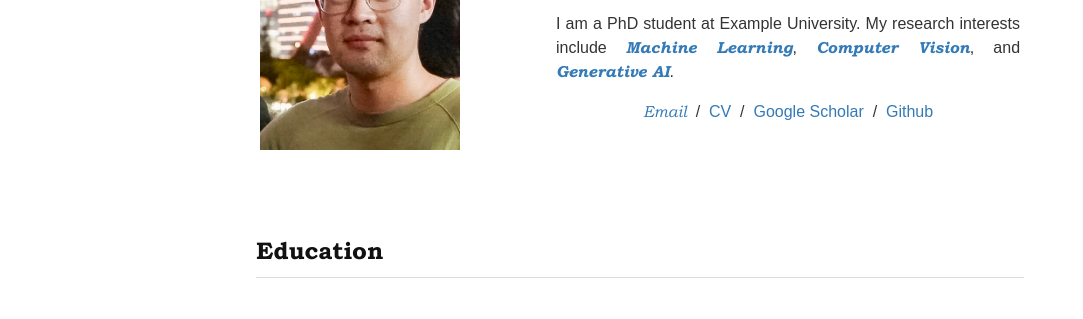
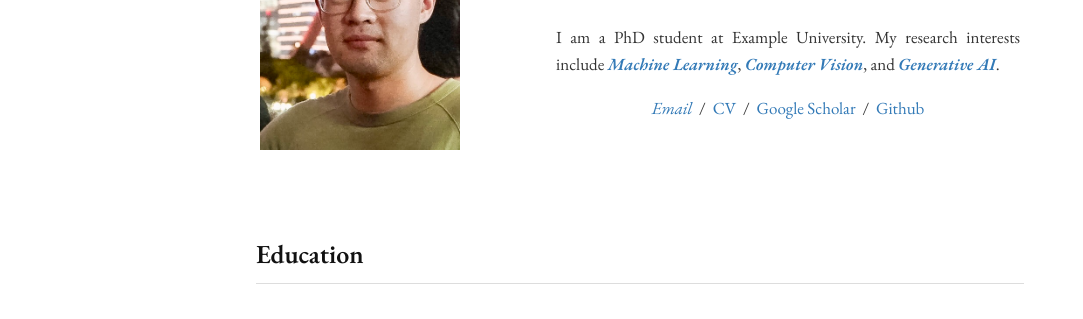
Before and after one commit to xsj57/xsj57.github.io, a plain HTML site: page index.html in a window 1280 px wide. Shown: the part 157-476 px from the top of the page, without its empty margins (0-1083 px from the left). Drawn offline with Linux system fonts and the light colour scheme.

Commit message:
new file:   fonts/EBGaramond-Bold.woff2 	new file:   fonts/EBGaramond-BoldItalic.woff2 	new file:   fonts/EBGaramond-ExtraBold.woff2 	new file:   fonts/EBGaramond-ExtraBoldItalic.woff2 	new file:   fonts/EBGaramond-Italic.woff2 	new file:   fonts/EBGaramond-Medium.woff2 	new file:   fonts/EBGaramond-MediumItalic.woff2 	new file:   fonts/EBGaramond-Regular.woff2 	new file:   fonts/EBGaramond-SemiBold.woff2 	new file:   fonts/EBGaramond-SemiBoldItalic.woff2 	deleted:    fonts/bookmanoldstyle.woff2 	deleted:    fonts/bookmanoldstyle_bold.woff2 	deleted:    fonts/bookmanoldstyle_bolditalic.woff2 	deleted:    fonts/bookmanoldstyle_italic.woff2 	modified:   stylesheet.css

```diff
--- a/stylesheet.css
+++ b/stylesheet.css
@@ -1,48 +1,50 @@
-/* --- 定义完整的 "Bookman Old Style" 字体家族 --- */
+/* --- 第一步：定义完整的 "EB Garamond" 字体家族 --- */
+/* 我们将为同一个字体家族 'EB Garamond' 定义不同的字重和样式 */
 
-/* 1. 定义常规体 (Regular) */
+/* 1. 定义常规体 (Regular) - 字重 400 */
 @font-face {
-    font-family: 'Bookman Old Style';
-    /* 确保这个文件名与你上传的文件名大小写完全一致 */
-    src: url('fonts/bookmanoldstyle.woff2') format('woff2');
-    font-weight: normal;
+    font-family: 'EB Garamond';
+    src: url('fonts/EBGaramond-Regular.woff2') format('woff2');
+    font-weight: 400;
+    /* 使用数字字重，更精确 */
     font-style: normal;
 }
 
-/* 2. 定义斜体 (Italic) */
+/* 2. 定义斜体 (Italic) - 字重 400 */
 @font-face {
-    font-family: 'Bookman Old Style';
-    src: url('fonts/bookmanoldstyle_italic.woff2') format('woff2');
-    font-weight: normal;
+    font-family: 'EB Garamond';
+    src: url('fonts/EBGaramond-Italic.woff2') format('woff2');
+    font-weight: 400;
     font-style: italic;
 }
 
-/* 3. 定义粗体 (Bold) */
+/* 3. 定义半粗体 (SemiBold) - 字重 600 */
 @font-face {
-    font-family: 'Bookman Old Style';
-    src: url('fonts/bookmanoldstyle_bold.woff2') format('woff2');
-    font-weight: bold;
+    font-family: 'EB Garamond';
+    src: url('fonts/EBGaramond-SemiBold.woff2') format('woff2');
+    font-weight: 600;
     font-style: normal;
 }
 
-/* 4. 定义粗斜体 (Bold Italic) */
+/* 4. 定义半粗斜体 (SemiBold Italic) - 字重 600 */
 @font-face {
-    font-family: 'Bookman Old Style';
-    src: url('fonts/bookmanoldstyle_bolditalic.woff2') format('woff2');
-    font-weight: bold;
+    font-family: 'EB Garamond';
+    src: url('fonts/EBGaramond-SemiBoldItalic.woff2') format('woff2');
+    font-weight: 600;
     font-style: italic;
 }
 
 
-/* --- 应用你的新字体 --- */
+/* --- 第二步：在下面的样式中应用新的字体方案 --- */
 
 body {
     margin: 20px auto;
     padding: 0;
-    /* 应用新字体，这里是关键 */
-    font-family: 'Bookman Old Style', Arial, Helvetica, sans-serif;
-    font-size: 16px;
-    line-height: 1.5;
+    /* 默认使用常规体 (font-weight: 400) */
+    font-family: 'EB Garamond', 'Times New Roman', Times, serif;
+    font-size: 17px;
+    /* Garamond 字体稍小，稍微调大一点更易读 */
+    line-height: 1.6;
     color: #333;
 }
 
@@ -50,16 +52,17 @@ p {
     text-align: justify;
 }
 
-/* 标题使用粗体 */
+/* 标题使用半粗体 (font-weight: 600) */
 h2,
 .papertitle,
 .name {
-    font-family: 'Bookman Old Style', 'Georgia', 'Times New Roman', Times, serif;
-    font-weight: bold;
+    font-family: 'EB Garamond', 'Georgia', 'Times New Roman', Times, serif;
+    font-weight: 600;
+    /* 浏览器会自动选择我们定义的 SemiBold 文件 */
 }
 
 h2 {
-    font-size: 24px;
+    font-size: 26px;
     color: #111;
     border-bottom: 1px solid #ddd;
     padding-bottom: 8px;
@@ -68,20 +71,24 @@ h2 {
 
 .papertitle {
     color: #555;
-    font-size: 18px;
+    font-size: 19px;
 }
 
 .name {
-    font-size: 32px;
+    font-size: 34px;
 }
 
+/* 斜体文字 (font-style: italic) */
 .italic-text {
     font-style: italic;
+    /* 浏览器会自动选择 Italic 文件 */
 }
 
+/* 粗斜体关键字 (font-weight: 600, font-style: italic) */
 .bold-italic-text {
-    font-weight: bold;
+    font-weight: 600;
     font-style: italic;
+    /* 浏览器会自动选择 SemiBoldItalic 文件 */
 }
 
 a {
@@ -107,10 +114,9 @@ body {
     position: fixed;
     top: 0;
     left: 0;
-    /* 按照你的要求修改为 15px */
     width: 15px;
     height: 15px;
-    border: 5px solid #87CEEB;
+    border: 5px solid #5fb7da;
     border-radius: 50%;
     pointer-events: none;
     transform: translate(-50%, -50%);
```
Also changed, not shown: fonts/EBGaramond-Bold.woff2 (added), fonts/EBGaramond-BoldItalic.woff2 (added), fonts/EBGaramond-ExtraBold.woff2 (added), fonts/EBGaramond-ExtraBoldItalic.woff2 (added), fonts/EBGaramond-Italic.woff2 (added), fonts/EBGaramond-Medium.woff2 (added), fonts/EBGaramond-MediumItalic.woff2 (added), fonts/EBGaramond-Regular.woff2 (added), fonts/EBGaramond-SemiBold.woff2 (added), fonts/EBGaramond-SemiBoldItalic.woff2 (added), fonts/bookmanoldstyle.woff2 (deleted), fonts/bookmanoldstyle_bold.woff2 (deleted), fonts/bookmanoldstyle_bolditalic.woff2 (deleted), fonts/bookmanoldstyle_italic.woff2 (deleted).
